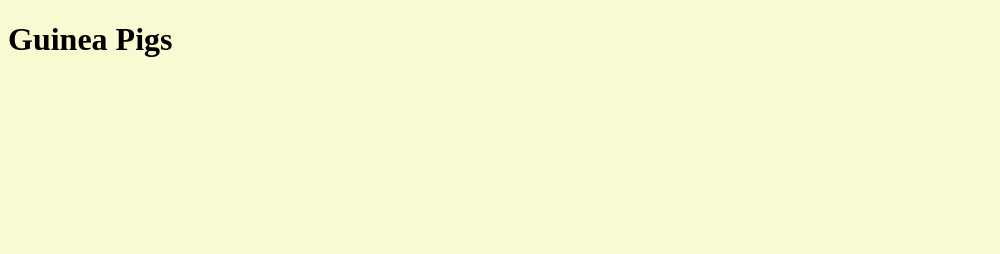
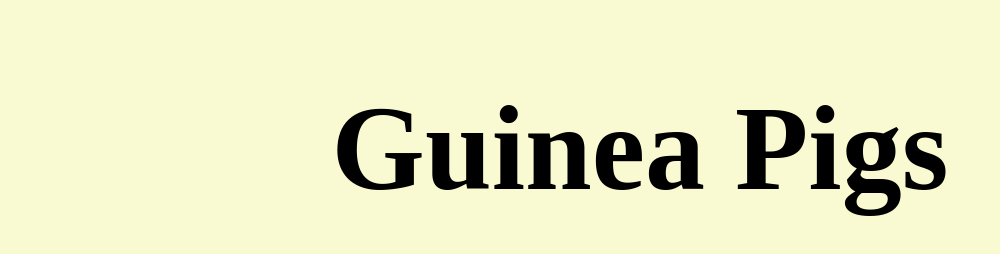
Before and after one commit to TInfo-G/TInfo-G.github.io, a plain HTML site: page index.html in a window 1280 px wide. Shown: the whole page, without its empty margins (0-1000 px from the left). Drawn offline with Linux system fonts and the light colour scheme.

Commit message:
Update index.html

```diff
--- a/index.html
+++ b/index.html
@@ -5,12 +5,14 @@
 <title>Guinea Pigs</title>
   <style>
     body {background-color:rgb(250,250,210);}
-    h1 {text-align:centre;}
+    #title {text-align: center;
+      font-size: 120px;
+    }
   </style>
 </head>
 
 <body>
-  <h1>Guinea Pigs</h1>
+  <h1 id="title">Guinea Pigs</h1>
 
 </body>
 </html>
```
